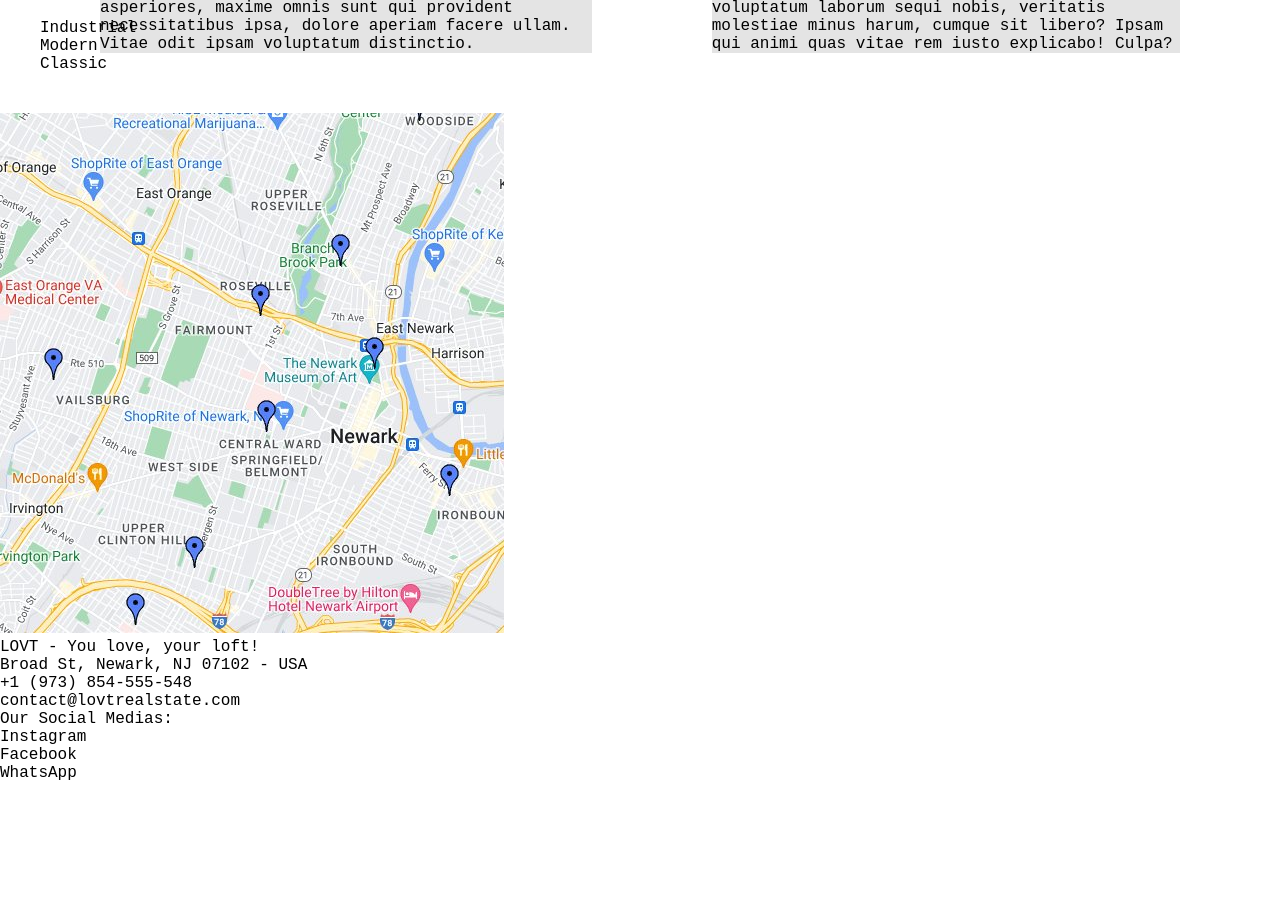
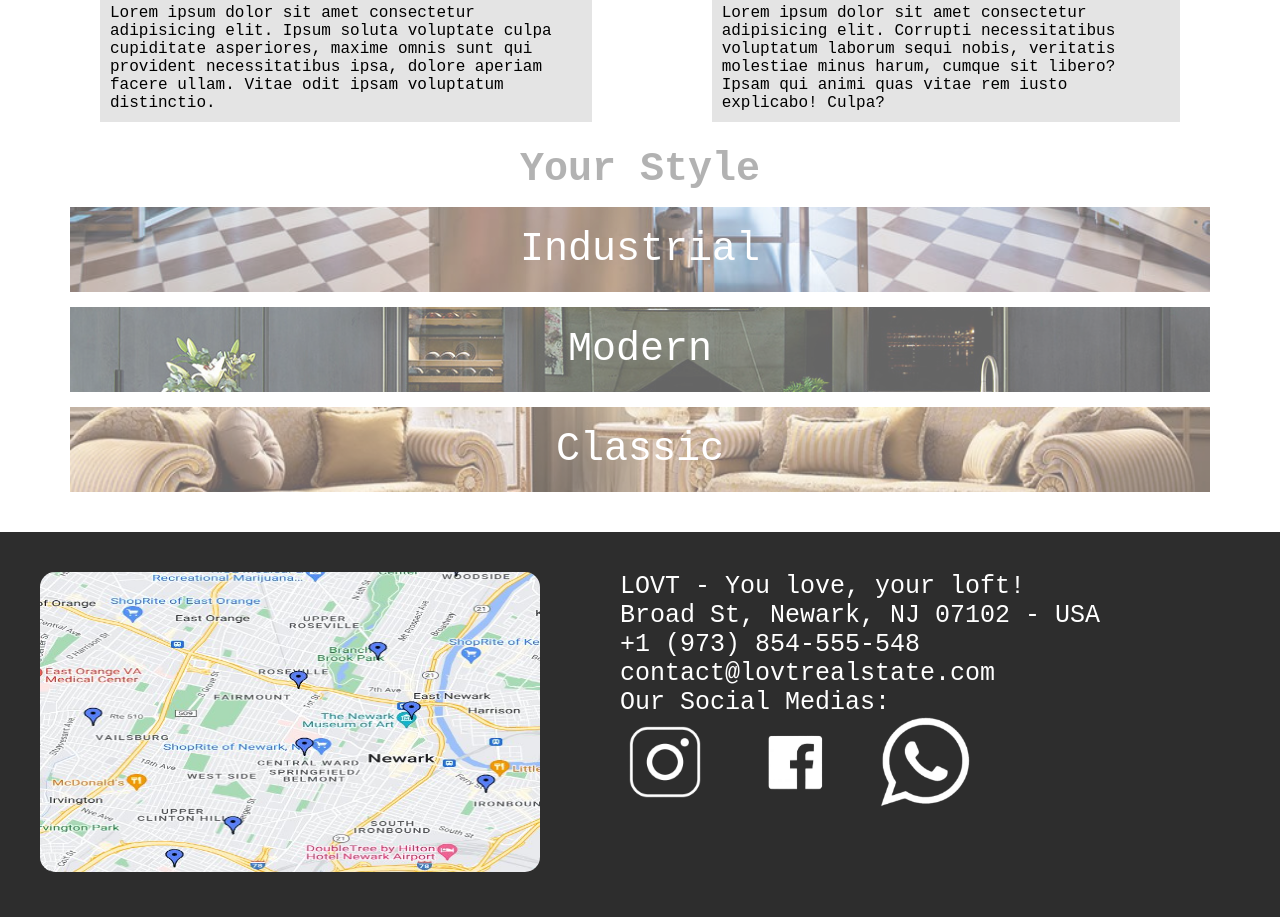
Before and after one commit to Rodrigo-Sousa/atividade-flexbox-001, a plain HTML site: page index.html in a window 1280 px wide. Shown: the part 1157-2074 px from the top of the page. Before the commit the page ends 1939 px from the top, so only its background shows below. Drawn offline with Linux system fonts and the light colour scheme.

Commit message:
Adicionado arquivo do exercício.

```diff
--- a/css/style.css
+++ b/css/style.css
@@ -58,6 +58,10 @@ main {
     height: 500px;
 }
 
+.navegacao {
+    position: absolute;
+    top: 350px;
+}
 /* Estilizado a imagem de navegação */
 .navegacao img{
     width: 5vw;
@@ -85,6 +89,7 @@ figure p {
 }
 .legenda-imagens, figure p {
     background-color: #e2e2e2ec;
+    padding: 10px;
 }
 .novo {
     background-color: #04c204a8;
@@ -102,3 +107,75 @@ figure p {
     padding: 8px 14px;
     margin-left: 260px;
 }
+
+.seu-estilo {
+    margin: 30px;
+    color: #808080;
+    font-size: 40px;
+    text-align: center;
+    opacity: 0.6;
+}
+
+.your-style {
+    margin-top: 90px;
+    font-weight: bold;
+}
+
+.industial, .moderna, .classico {
+    color: #ffff;
+    padding: 20px;
+}
+.industial {
+    margin-top: 15px;
+    background-image: url(../img/07-industrial-v2.jpg);
+    max-width: 1200px;
+    background-size:cover;
+    background-position: 10% 100%;
+    min-height: 80px;
+}
+.moderna {
+    margin-top: 15px;
+    background-image: url(../img/08-modern-kitchen.jpg);
+    max-width: 1200px;
+    background-size:cover;
+    background-position: 10% 50%;
+    min-height: 80px;
+}
+.classico {
+    margin-top: 15px;
+    background-image: url(../img/09-living-room.jpg);
+    max-width: 1200px;
+    background-size:cover;
+    background-position: 30% 70%;
+    min-height: 80px;
+}
+
+.rodape {
+    background-color: #000000d2;
+    display: flex;
+}
+
+.mapa > img {
+    margin: 40px;
+    width: 500px;
+    height: 300px;
+    border-radius: 15px;
+}
+.informacoes {
+    margin: 40px;
+    color: #ffff;
+    font-size: 25px;
+}
+
+.informacoes > ul {
+    list-style: none;
+    display: inline-flex;
+}
+
+.item-midia {
+    padding-right: 40px;
+}
+.imagem-midias {
+    max-width: 90px;
+    display: flex;
+}
--- a/index.html
+++ b/index.html
@@ -34,12 +34,11 @@
 
             <img src="img/01-dining Room.jpg" alt="Sala de jantar">
 
-            <!-- Dificuldade de inserir as setas em cima da imagem da sala de jantar -->
-            <!-- <div class="navegacao"> -->
+            <div class="navegacao">
                 <!-- Setas para navegação -->
-                <!-- <img src=".\img/05-left-arrow.png" alt="seta para a esquerda">
+                <img src=".\img/05-left-arrow.png" alt="seta para a esquerda">
                 <img src=".\img/06-right-arrow.png" alt="seta para a direita">
-            </div> -->
+            </div>
         </section>
 
         <!-- Novidades -->
@@ -67,35 +66,45 @@
         </section>
 
         <!-- Páginas com gêneros diferentes de modelos -->
-        <section>
-            <p>
+        <section class="seu-estilo">
+            <p class="your-style">
+                Your Style
+            </p>
+
+            <p class="industial">
                 Industrial
             </p>
 
-            <p>
+            <p class="moderna">
                 Modern
             </p>
 
-            <p>
+            <p class="classico">
                 Classic
             </p>
         </section>
     </main>
     <!-- Rodapé -->
-    <footer>
-
-        <img src=".\img/04-map.jpg" alt="Mapa da cidade de Newark">
-
-        <div>
+    <footer class="rodape">
+        <div class="mapa">
+            <img src=".\img/04-map.jpg" alt="Mapa da cidade de Newark">
+        </div>
+        <div class="informacoes">
             <p>LOVT - You love, your loft!</p>
             <p>Broad St, Newark, NJ 07102 - USA</p>
             <p>+1 (973) 854-555-548</p>
             <p>contact@lovtrealstate.com</p>
+            <p>Our Social Medias:</p>
             <ul>
-                <p>Our Social Medias:</p>
-                <li>Instagram</li>
-                <li>Facebook</li>
-                <li>WhatsApp</li>
+                <li class="item-midia">
+                    <img class="imagem-midias" src="./img/10-footer-instagram.png" alt="Logo para o Instagram">
+                </li>
+                <li class="item-midia">
+                    <img class="imagem-midias" src="./img/11-footer-facebook.png" alt="Logo para o Facebook">
+                </li>
+                <li class="item-midia">
+                    <img class="imagem-midias" src="./img/12-footer-whatsapp.png" alt="Logo para o WhatsApp">
+                </li>
             </ul>
         </div>
 
```
Also changed, not shown: img/05-left-arrow.png (added), img/06-right-arrow.png (added), img/07-industrial-v2.jpg (added), img/07-industrial.jpg (added), img/08-modern-kitchen.jpg (added), img/09-living-room.jpg (added), img/10-footer-instagram.png (added), img/11-footer-facebook.png (added), img/12-footer-whatsapp.png (added).
